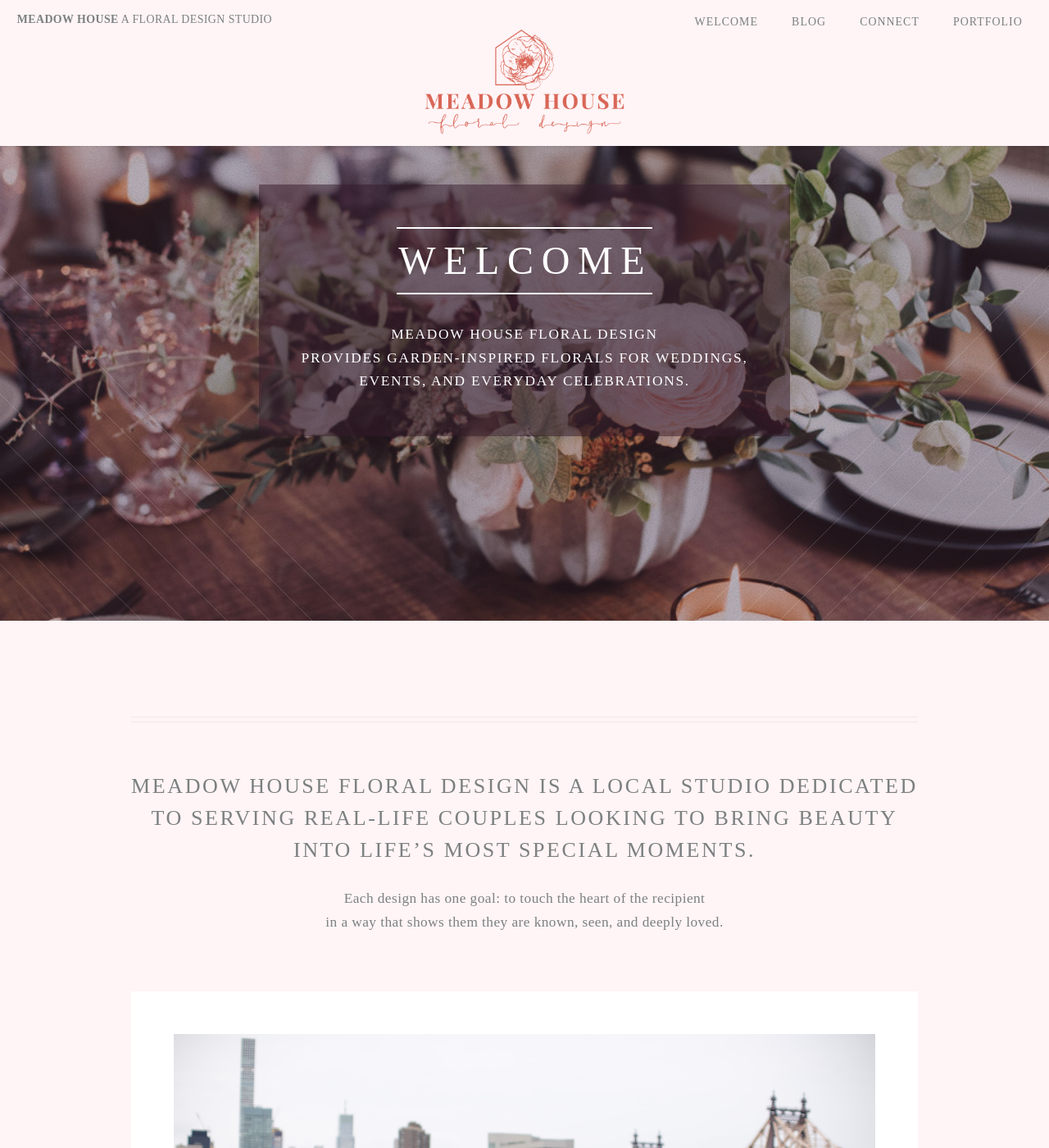
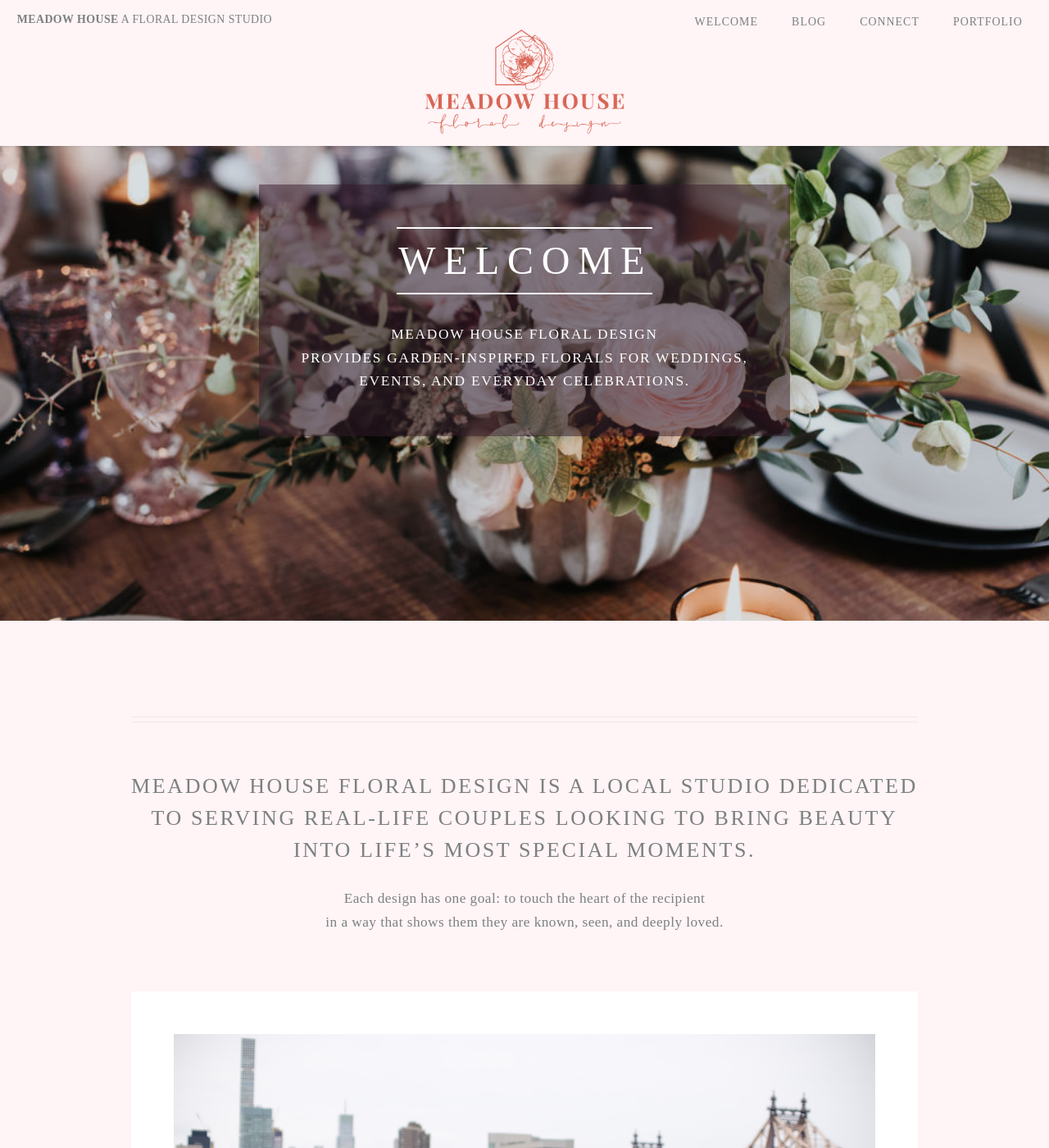
Before and after one commit to meadowhouse/meadowhouse.github.io, a Jekyll site: the page built from index.html, in a window 1280 px wide and 1400 px high. Shown: the whole window at 82% size. Built offline with Jekyll 4.4.1, drawn with Linux system fonts in a browser that asks for light colours; some web fonts are replaced.

Commit message:
remove lines from  banner

```diff
--- a/css/style.css
+++ b/css/style.css
@@ -563,8 +563,9 @@
 			input[type="submit"].special:hover,
 			input[type="reset"].special:hover,
 			.button.special:hover {
-				background: #96dad1 !important;
-				border-color: #96dad1 !important;
+				background: #fec866 !important;
+				opacity: .85;
+				border-color: #fec866 !important;
 			}
 
 		input[type="button"].fit,
@@ -827,10 +828,10 @@
 	#banner {
 		background-attachment: fixed;
 		background-color: #645862;
-		background-image: url("images/light-bl.svg"), url("images/light-br.svg"), url("images/overlay.png"), url("../assets/glenburnstyledcenterpiece.jpg");
-		background-position: bottom left, bottom right, top left, top center;
-		background-repeat: no-repeat, no-repeat, repeat, no-repeat;
-		background-size: 25em, 25em, auto, cover;
+		background-image: url("../assets/glenburnstyledcenterpiece.jpg");
+		background-position: top left, top center;
+		background-repeat: no-repeat;
+		background-size: cover;
 		color: white;
 		cursor: default;
 		padding: 13em 0;
```
